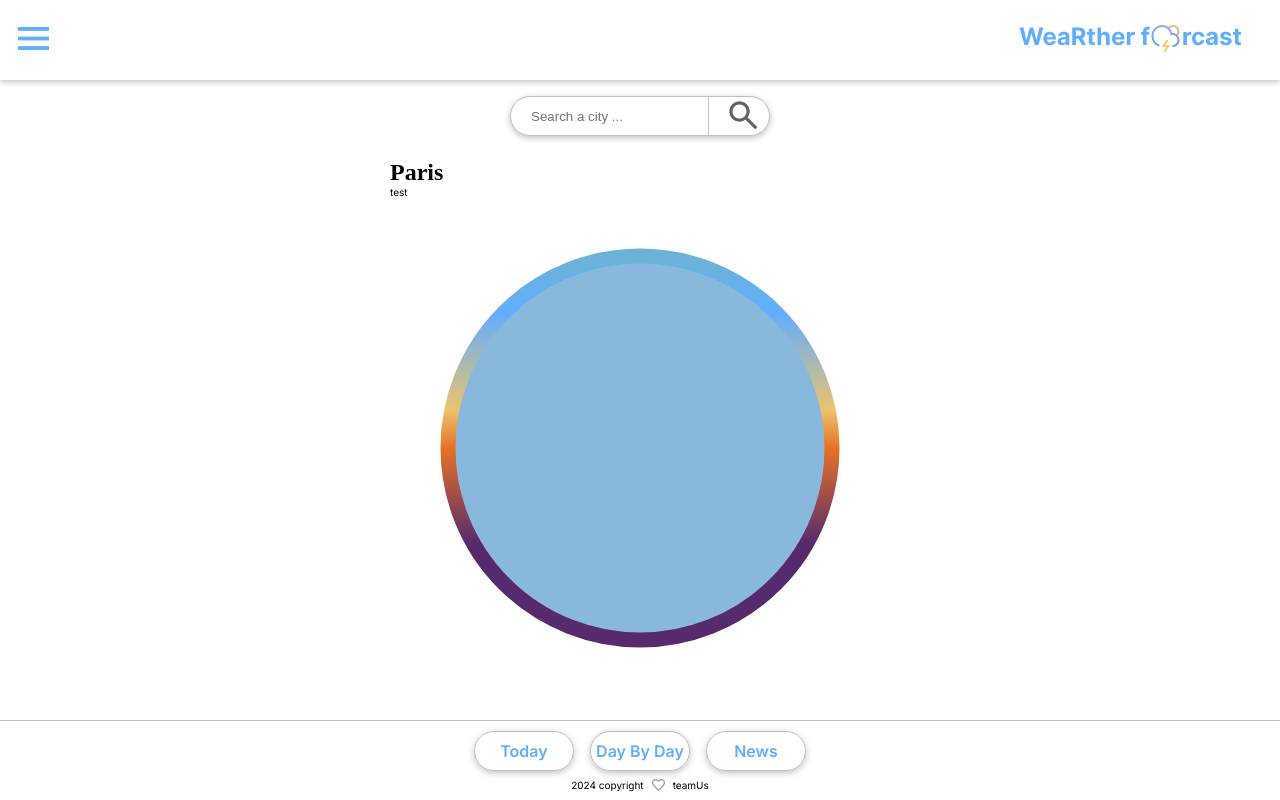
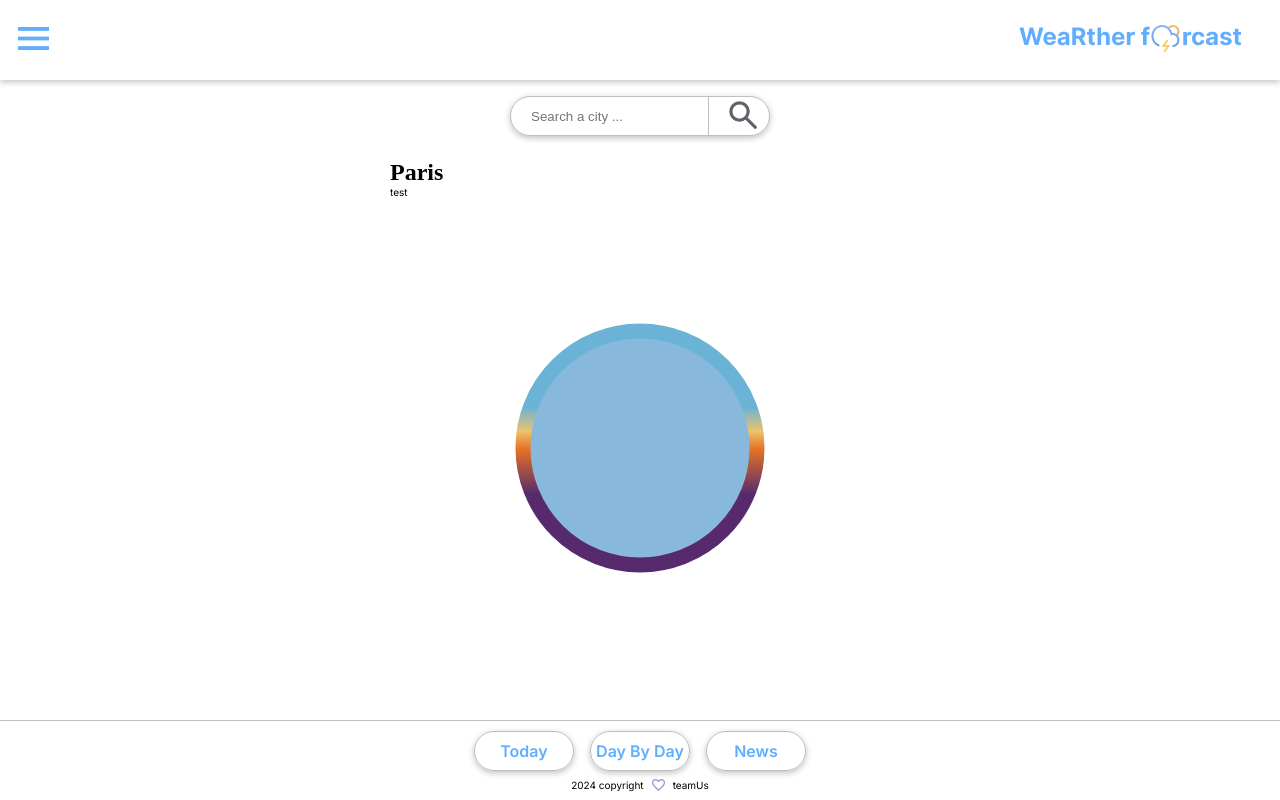
Before and after one commit to WildCodeSchool-2024-09/JS-Nantes-P2-WeartherForcast, a React (Vite) app in the folder client/: page /geolocaliseMe in a window 1280 px wide. Built offline with nearby package versions, Linux system fonts and the light colour scheme; no server answers.

Commit message:
size of aimation circle adapted to the prototype

```diff
--- a/client/src/pages/GeolocaliseMe.tsx
+++ b/client/src/pages/GeolocaliseMe.tsx
@@ -8,22 +8,20 @@ export default function GeolocaliseMe() {
         <title>animated circle</title>
         <defs>
           <linearGradient id="MyGradient">
-            <stop offset="0%" stop-color="#572a6d" />
-            <stop offset="25%" stop-color="#572a6d" />
-            <stop offset="50%" stop-color="#e67226 " />
-            <stop offset="60%" stop-color="#ecc36d " />
-            <stop offset="85%" stop-color="#61AEFF" />
-            <stop offset="100%" stop-color="#6bb3d6 " />
+            <stop offset="30.2%" stop-color="#572a6d" />
+            <stop offset="49.7%" stop-color="#e67226" />
+            <stop offset="57.1%" stop-color="#ecc36d " />
+            <stop offset="67.4%" stop-color="#6bb3d6 " />
           </linearGradient>
         </defs>
         <circle
-          className="circleStroke circle1__Stroke animationCircles"
+          className="circle1__Stroke animationCircles"
           stroke="url(#MyGradient)"
           stroke-width="15px"
           stroke-linecap="round"
-          r="192px"
-          cx="240px"
-          cy="240px"
+          r="117px"
+          cx="50%"
+          cy="50%"
           fill="transparent"
         />
       </svg>
--- a/client/src/style/animationCircle.css
+++ b/client/src/style/animationCircle.css
@@ -20,8 +20,8 @@
 .circle2 {
   position: absolute;
   background-color: #88b9dd;
-  width: 380px;
-  height: 380px;
+  width: 235px;
+  height: 235px;
   border-radius: 50%;
   z-index: -1;
 }
```
